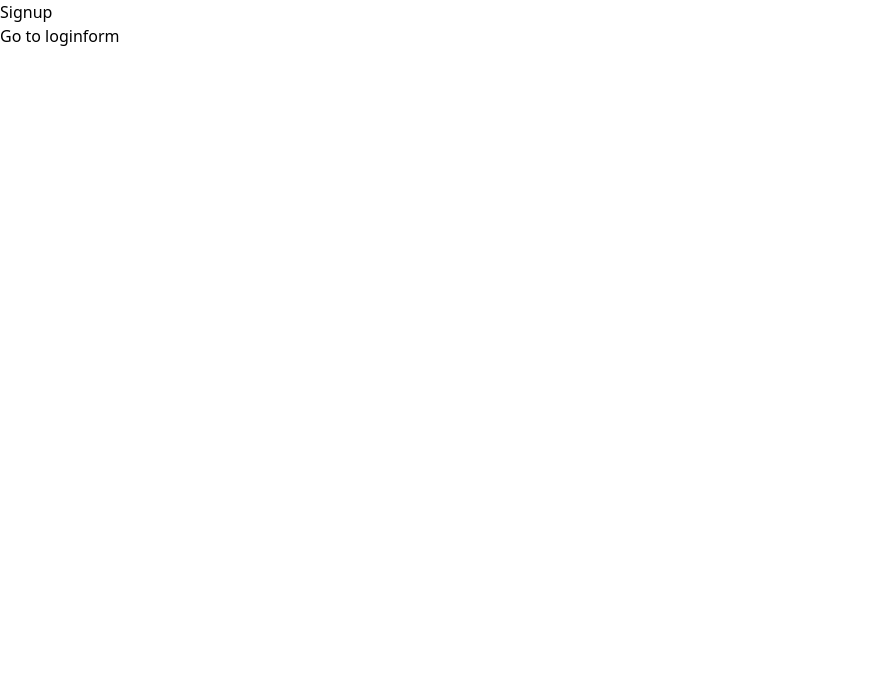
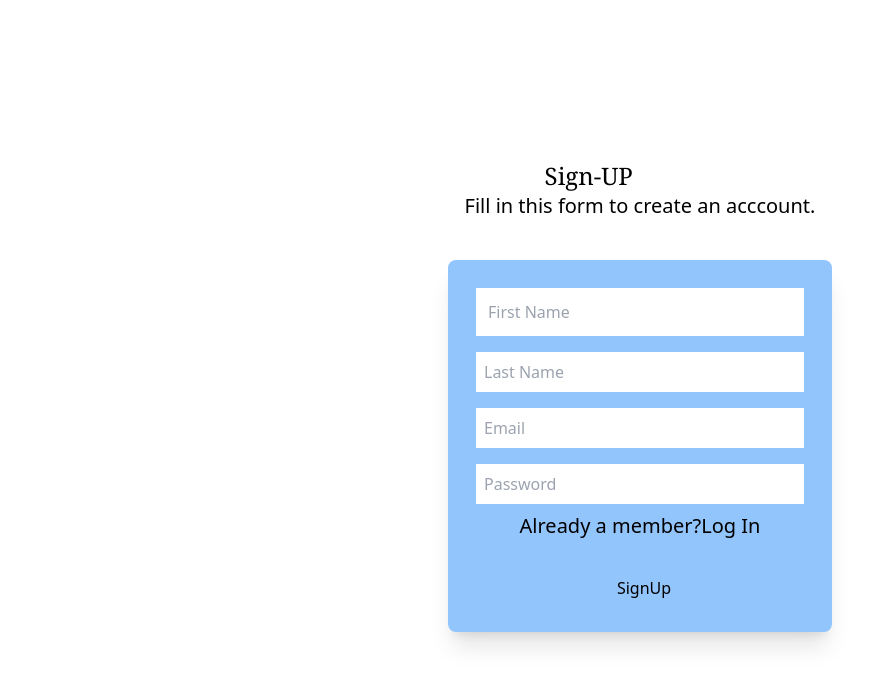
Before and after one commit to bushrajabin/alpago-assignment, a React (Create React App) app: page /signup in a window 1280 px wide. Shown: the top 686 px of the page, without its empty margins (0-894 px from the left). Built offline with nearby package versions, Linux system fonts and the light colour scheme.

Commit message:
Created signup page and added routing

```diff
--- /dev/null
+++ b/src/components/CustomButton/LoginButton.jsx
@@ -0,0 +1,40 @@
+import React from "react";
+import { useNavigate } from "react-router-dom";
+// import { database } from "../../firebaseconfig";
+// import { createUserWithEmailAndPassword } from "firebase/auth";
+
+function LoginButton() {
+  const navigate = useNavigate();
+  const clickForSubmit = () => {
+    navigate("/signup");
+  };
+  //   const clickForSubmit = async (e) => {
+  //     navigate("/signup");
+  //     e.preventDefault();
+
+  //     await createUserWithEmailAndPassword(database, email, password)
+  //       .then((userCredential) => {
+  //         const user = userCredential.user;
+  //         alert(user, "congratulations login successfully");
+  //       })
+  //       .catch((error) => {
+  //         const errorCode = error.code;
+  //         const errorMessage = error.message;
+  //         console.log(errorCode, errorMessage);
+  //         // ..
+  //       });
+  //   };
+  return (
+    <div>
+      <button
+        type="text"
+        className="xl:bg-white xl:p-2 xl:m-2 xl:rounded-md xl:hover:bg-blue-200 xl:w-24 xl:ml-24"
+        onClick={clickForSubmit}
+      >
+        Login
+      </button>
+    </div>
+  );
+}
+
+export default LoginButton;
--- /dev/null
+++ b/src/components/CustomButton/SignupButton.jsx
@@ -0,0 +1,20 @@
+import React from "react";
+import { useNavigate } from "react-router-dom";
+function SignupButton() {
+  const navigate = useNavigate();
+  const SignUp = () => {
+    navigate("/home");
+  };
+  return (
+    <>
+      <button
+        className=" xl:hover:bg-black xl:hover:text-white xl:p-3 xl:w-24 xl:ml-32 xl:mt-6 xl:rounded-sm"
+        onClick={SignUp}
+      >
+        SignUp
+      </button>
+    </>
+  );
+}
+
+export default SignupButton;
--- a/src/components/Home/Home.jsx
+++ b/src/components/Home/Home.jsx
@@ -3,13 +3,17 @@ import { useNavigate } from "react-router-dom";
 
 function Home() {
   const navigate = useNavigate();
-  const goback = () => {
-    navigate("/signup");
+  const forLoginpage = () => {
+    navigate("/login");
   };
+
+  const forSignup=()=>{
+    navigate('/signup')
+  }
   return (
     <>
-      <div>Home</div>
-      <button onClick={goback}>goBack</button>
+      <button onClick={forLoginpage}>Login</button>
+      <button onClick={forSignup}>SignUp</button>
     </>
   );
 }
--- a/src/components/Signup/Signup.jsx
+++ b/src/components/Signup/Signup.jsx
@@ -1,5 +1,7 @@
 import React from "react";
 import { useNavigate } from "react-router-dom";
+import SignupButton from "../CustomButton/SignupButton";
+
 function Signup() {
   const navigate = useNavigate();
 
@@ -7,10 +9,45 @@ function Signup() {
     navigate("/login");
   };
   return (
-    <>
-      <div>Signup</div>
-      <button onClick={gotologin}>Go to loginform</button>
-    </>
+    <div className="  xl:pb-28 xl:flex xl:flex-col xl:m-auto xl:items-center">
+      <div className="xl:text-xl xl:pt-40">
+        <h1 className="xl:pl-20 xl:text-2xl xl:font-serif">Sign-UP</h1>
+        <p className="xl:text-xl xl:font-thin">
+          Fill in this form to create an acccount.
+        </p>
+      </div>
+
+      <div className="xl:bg-blue-300 xl:flex xl:flex-col xl:m-10 xl:w-96 xl:p-5 xl:rounded-lg xl:shadow-xl">
+        <input
+          type="text"
+          placeholder="First Name"
+          required
+          className="xl:p-3 xl:m-2 xl:border-b-slate-800"
+        />
+        <input
+          type="text"
+          placeholder="Last Name"
+          required
+          className="xl:p-2 xl:m-2 "
+        />
+        <input
+          type="email"
+          placeholder="Email"
+          required
+          className="xl:p-2 xl:m-2 "
+        />
+        <input
+          type="password"
+          placeholder="Password"
+          required
+          className="xl:p-2 xl:m-2 "
+        />
+        <p className="xl:text-center xl:text-xl xl:font-thin">
+          Already a member?<button onClick={gotologin}>Log In</button>
+        </p>
+        <SignupButton />
+      </div>
+    </div>
   );
 }
 
--- a/src/components/loginForm/Login.jsx
+++ b/src/components/loginForm/Login.jsx
@@ -1,31 +1,9 @@
 // Login.js
 import React, { useState } from "react";
-import { database } from "../../firebaseconfig";
-import { createUserWithEmailAndPassword } from "firebase/auth";
-import { useNavigate } from "react-router-dom";
-
+import LoginButton from "../CustomButton/LoginButton";
 const Login = () => {
-  const navigate = useNavigate();
-
   const [email, setEmail] = useState("");
   const [password, setPassword] = useState("");
-
-  const clickForSubmit = async (e) => {
-    navigate("/signup");
-    e.preventDefault();
-
-    await createUserWithEmailAndPassword(database, email, password)
-      .then((userCredential) => {
-        const user = userCredential.user;
-        alert(user, "congratulations login successfully");
-      })
-      .catch((error) => {
-        const errorCode = error.code;
-        const errorMessage = error.message;
-        console.log(errorCode, errorMessage);
-        // ..
-      });
-  };
 
   return (
     <div className=" xl:items-center xl:flex xl:flex-col xl:justify-center  xl:p-10 xl:m-auto xl:pt-44">
@@ -49,13 +27,8 @@ const Login = () => {
             className="xl:outline-none xl:p-2 xl:m-2"
             required
           />
-          <button
-            type="text"
-            className="xl:bg-white xl:p-2 xl:m-2 xl:rounded-md xl:hover:bg-blue-200"
-            onClick={clickForSubmit}
-          >
-            Login
-          </button>
+
+          <LoginButton />
         </form>
       </div>
     </div>
```
Also changed, not shown: src/App.js (+3 -6 lines).
